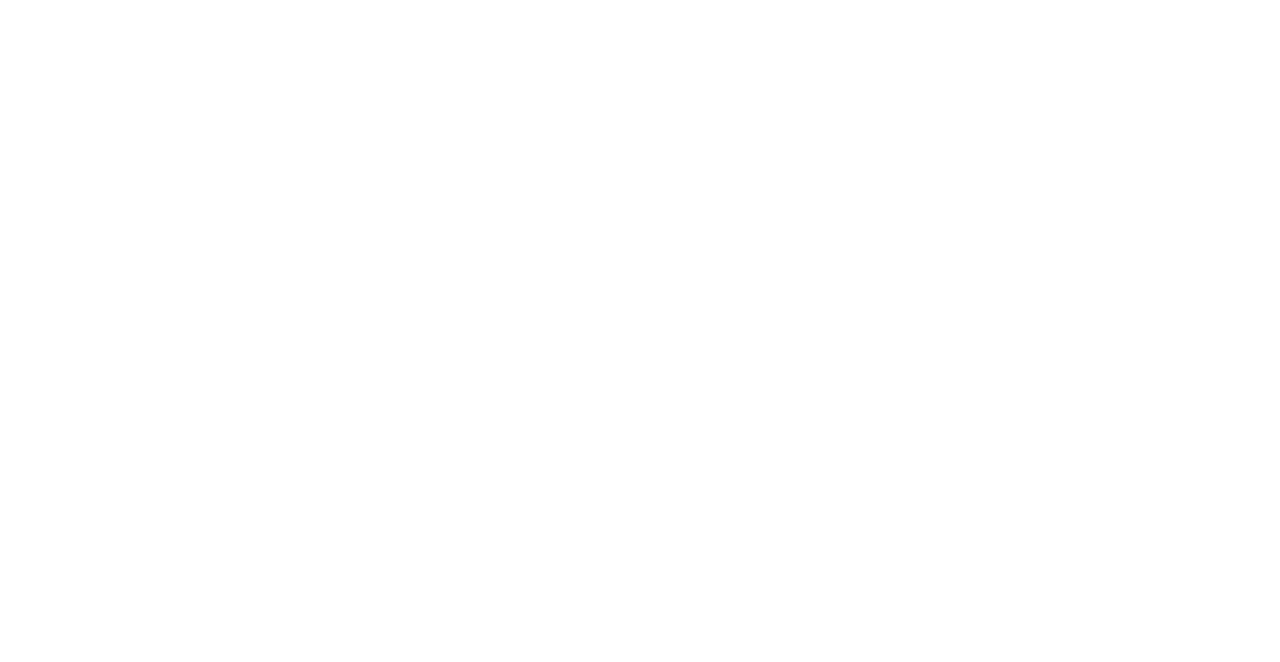
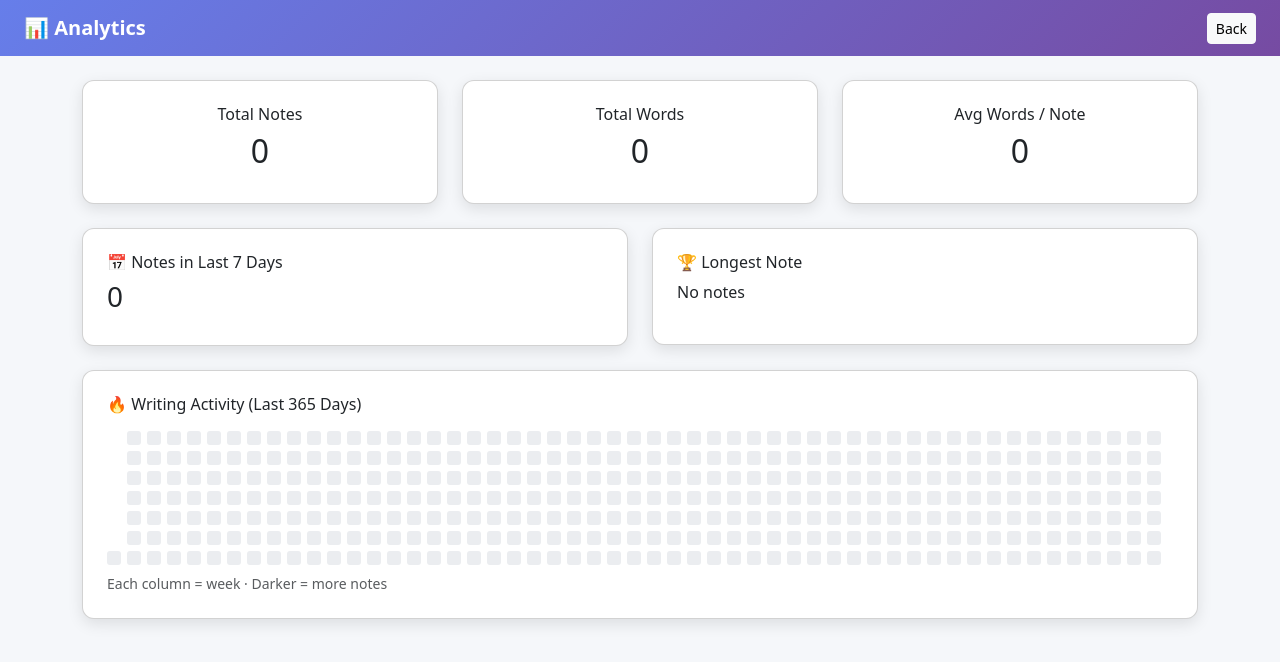
Before and after one commit to MadhavGupta2004/ai-notes, a React (Vite) app: page /analytics in a window 1280 px wide. Before the commit this address had no page. Shown: the top 662 px of the page. Built offline with nearby package versions, Linux system fonts and the light colour scheme.

Commit message:
Updated files

```diff
--- a/src/App.jsx
+++ b/src/App.jsx
@@ -2,6 +2,9 @@ import { BrowserRouter, Routes, Route, Navigate } from "react-router-dom";
 import AuthPage from "./auth/login";
 import Dashboard from "./pages/Dashboard";
 import ProtectedRoute from "./layout/ProtectedRoute";
+import Analytics from "./pages/Analytics";
+
+
 
 function App() {
   const isLoggedIn = localStorage.getItem("isLoggedIn");
@@ -13,6 +16,7 @@ function App() {
           path="/"
           element={<Navigate to={isLoggedIn ? "/dashboard" : "/auth"} />}
         />
+        <Route path="/analytics" element={<Analytics />} />
 
         <Route path="/auth" element={<AuthPage />} />
 
--- /dev/null
+++ b/src/pages/Analytics.jsx
@@ -0,0 +1,215 @@
+import { useEffect, useState } from "react";
+import { useNavigate } from "react-router-dom";
+
+export default function Analytics() {
+  const navigate = useNavigate();
+  const userEmail = localStorage.getItem("userEmail");
+  const notesKey = `notes_${userEmail}`;
+
+  const [notes, setNotes] = useState([]);
+
+  useEffect(() => {
+    const storedNotes = JSON.parse(localStorage.getItem(notesKey)) || [];
+    setNotes(storedNotes);
+  }, [notesKey]);
+
+  // 📊 CALCULATIONS
+  const totalNotes = notes.length;
+
+  const totalWords = notes.reduce(
+    (sum, note) => sum + note.content.split(" ").length,
+    0
+  );
+
+  const avgWords =
+    totalNotes > 0 ? Math.round(totalWords / totalNotes) : 0;
+
+  const longestNote =
+    notes.length > 0
+      ? notes.reduce((max, note) =>
+          note.content.length > max.content.length ? note : max
+        )
+      : null;
+
+  const notesLast7Days = notes.filter(note => {
+    const diff =
+      (new Date() - new Date(note.date)) / (1000 * 60 * 60 * 24);
+    return diff <= 7;
+  }).length;
+  const notesPerDay = {};
+
+notes.forEach(note => {
+  if (!notesPerDay[note.date]) {
+    notesPerDay[note.date] = 0;
+  }
+  notesPerDay[note.date]++;
+});
+const last30Days = Array.from({ length: 30 }).map((_, i) => {
+  const d = new Date();
+  d.setDate(d.getDate() - (29 - i));
+  return d.toISOString().split("T")[0];
+});
+const getHeatColor = (count) => {
+  if (count === 0) return "#ebedf0";
+  if (count === 1) return "#c6e48b";
+  if (count === 2) return "#7bc96f";
+  if (count === 3) return "#239a3b";
+  return "#196127";
+};
+const last365Days = Array.from({ length: 365 }).map((_, i) => {
+  const d = new Date();
+  d.setDate(d.getDate() - (364 - i));
+  return {
+    date: d.toISOString().split("T")[0],
+    day: d.getDay(), // 0 (Sun) → 6 (Sat)
+  };
+});
+const weeks = [];
+let week = Array(7).fill(null);
+
+last365Days.forEach((item, index) => {
+  week[item.day] = item;
+
+  if (item.day === 6 || index === last365Days.length - 1) {
+    weeks.push(week);
+    week = Array(7).fill(null);
+  }
+});
+
+
+
+  return (
+    <>
+      <link
+        href="https://cdn.jsdelivr.net/npm/bootstrap@5.3.0/dist/css/bootstrap.min.css"
+        rel="stylesheet"
+      />
+
+      <style>{`
+        body {
+          background: #f5f7fa;
+        }
+        .card-custom {
+          border-radius: 12px;
+          box-shadow: 0 5px 15px rgba(0,0,0,0.1);
+        }
+        .gradient {
+          background: linear-gradient(135deg, #667eea, #764ba2);
+          color: white;
+        }
+      `}</style>
+
+      {/* Navbar */}
+      <nav className="navbar gradient px-4">
+        <span className="navbar-brand text-white fw-bold">
+          📊 Analytics
+        </span>
+        <button
+          className="btn btn-light btn-sm"
+          onClick={() => navigate("/dashboard")}
+        >
+          Back
+        </button>
+      </nav>
+
+      <div className="container py-4">
+        <div className="row g-4">
+          <div className="col-md-4">
+            <div className="card card-custom p-4 text-center">
+              <h6>Total Notes</h6>
+              <h2>{totalNotes}</h2>
+            </div>
+          </div>
+
+          <div className="col-md-4">
+            <div className="card card-custom p-4 text-center">
+              <h6>Total Words</h6>
+              <h2>{totalWords}</h2>
+            </div>
+          </div>
+
+          <div className="col-md-4">
+            <div className="card card-custom p-4 text-center">
+              <h6>Avg Words / Note</h6>
+              <h2>{avgWords}</h2>
+            </div>
+          </div>
+
+          <div className="col-md-6">
+            <div className="card card-custom p-4">
+              <h6>📅 Notes in Last 7 Days</h6>
+              <h3>{notesLast7Days}</h3>
+            </div>
+          </div>
+
+          <div className="col-md-6">
+            <div className="card card-custom p-4">
+              <h6>🏆 Longest Note</h6>
+              {longestNote ? (
+                <>
+                  <strong>{longestNote.title}</strong>
+                  <p className="text-muted">
+                    {longestNote.content.split(" ").length} words
+                  </p>
+                </>
+              ) : (
+                <p>No notes</p>
+              )}
+            </div>
+          </div>
+        </div>
+
+  {
+    //
+  }
+ <div className="card card-custom p-4 mt-4">
+  <h6 className="mb-3">🔥 Writing Activity (Last 365 Days)</h6>
+
+  <div style={{ display: "flex", gap: "6px", overflowX: "auto" }}>
+    {weeks.map((week, wIndex) => (
+      <div
+        key={wIndex}
+        style={{ display: "flex", flexDirection: "column", gap: "6px" }}
+      >
+        {week.map((day, dIndex) => {
+          if (!day) {
+            return (
+              <div
+                key={dIndex}
+                style={{ width: 14, height: 14 }}
+              />
+            );
+          }
+
+          const count = notesPerDay[day.date] || 0;
+
+          return (
+            <div
+              key={day.date}
+              title={`${day.date}: ${count} note(s)`}
+              style={{
+                width: "14px",
+                height: "14px",
+                backgroundColor: getHeatColor(count),
+                borderRadius: "3px",
+              }}
+            />
+          );
+        })}
+      </div>
+    ))}
+  </div>
+
+  <small className="text-muted mt-2 d-block">
+    Each column = week · Darker = more notes
+  </small>
+</div>
+
+
+
+
+
+      </div>
+    </>
+  );
+}
--- a/src/pages/Dashboard.jsx
+++ b/src/pages/Dashboard.jsx
@@ -18,6 +18,8 @@ export default function Dashboard() {
   const [editingId, setEditingId] = useState(null);
 
   const [isHydrated, setIsHydrated] = useState(false);
+  const [aiLoading, setAiLoading] = useState(false);
+
   useEffect(() => {
     if (!userEmail) return;
 
@@ -61,47 +63,44 @@ useEffect(() => {
   };
 
   const handleSummarize = async (note) => {
+    if (aiLoading) return; // double click protection
+
     try {
+      setAiLoading(true);
+
       const aiSummary = await summarizeWithAI(note.content);
 
-    const updatedNotes = notes.map(n =>
-      n.id === note.id
-        ? { ...n, summary: aiSummary }
-        : n
+      const updatedNotes = notes.map((n) =>
+        n.id === note.id ? { ...n, summary: aiSummary } : n
       );
 
       setNotes(updatedNotes);
-    setSelectedNote(
-      updatedNotes.find(n => n.id === note.id)
-    );
+      setSelectedNote(updatedNotes.find((n) => n.id === note.id));
     } catch (error) {
       console.error(error);
-    alert("AI summarization failed. Check API key or quota.");
+      alert("AI summarization failed. Please try again.");
+    } finally {
+      setAiLoading(false);
     }
   };
-
-
 
   const handleAddNote = () => {
     if (!newNoteTitle || !newNoteContent) return;
 
     if (isEditing) {
-    const updatedNotes = notes.map(note =>
+      const updatedNotes = notes.map((note) =>
         note.id === editingId
           ? {
               ...note,
               title: newNoteTitle,
               content: newNoteContent,
-  summary: 'Click summarize to generate AI summary'
+              summary: "Click summarize to generate AI summary",
             }
-
           : note
       );
 
       setNotes(updatedNotes);
-    setSelectedNote(
-      updatedNotes.find(note => note.id === editingId)
-    );
+      setSelectedNote(updatedNotes.find((note) => note.id === editingId));
       setIsEditing(false);
       setEditingId(null);
     } else {
@@ -109,8 +108,8 @@ const handleAddNote = () => {
         id: Date.now(), // 🔥 IMPORTANT (unique id)
         title: newNoteTitle,
         content: newNoteContent,
-      date: new Date().toISOString().split('T')[0],
-      summary: 'Click summarize to generate AI summary'
+        date: new Date().toISOString().split("T")[0],
+        summary: "Click summarize to generate AI summary",
       };
 
       setNotes([newNote, ...notes]);
@@ -118,33 +117,57 @@ const handleAddNote = () => {
     }
 
     // 🔥 RESET FORM (THIS WAS MISSING)
-  setNewNoteTitle('');
-  setNewNoteContent('');
+    setNewNoteTitle("");
+    setNewNoteContent("");
     setShowNewNote(false);
   };
 
-
   const handleDeleteNote = (id) => {
-    setNotes(notes.filter(note => note.id !== id));
+    setNotes(notes.filter((note) => note.id !== id));
     setSelectedNote(null);
   };
   const summarizeWithAI = async (content) => {
-  const response = await fetch("/.netlify/functions/summarize", {
+    const response = await fetch(
+      "https://router.huggingface.co/hf-inference/models/facebook/bart-large-cnn",
+      {
         method: "POST",
-    headers: { "Content-Type": "application/json" },
-    body: JSON.stringify({ content }),
-  });
+        headers: {
+          Authorization: `Bearer ${import.meta.env.VITE_HF_API_KEY}`,
+          "Content-Type": "application/json",
+        },
+        body: JSON.stringify({ inputs: content }),
+      }
+    );
 
-  const data = await response.json();
+    // 🔥 FIRST read as TEXT (safe)
+    const text = await response.text();
 
-  if (data.error) throw new Error(data.error);
+    // 🔍 Debug (optional but useful)
+    console.log("HF raw response:", text);
+
+    if (!text) {
+      throw new Error("Empty response from AI");
+    }
+
+    let data;
+    try {
+      data = JSON.parse(text);
+    } catch {
+      throw new Error("Invalid JSON from AI");
+    }
+
+    // HF error format
+    if (data.error) {
+      throw new Error(data.error);
+    }
+
+    // Expected HF success format
+    if (!Array.isArray(data) || !data[0]?.summary_text) {
+      throw new Error("Unexpected AI response format");
+    }
 
     return data[0].summary_text;
   };
-
-
-
-
 
   return (
     <>
@@ -249,7 +272,6 @@ const summarizeWithAI = async (content) => {
           margin-bottom: 20px;
         }
       `}</style>
-
       <div className="dashboard-container">
         {/* Navbar */}
         <nav className="navbar navbar-custom navbar-dark">
@@ -261,6 +283,12 @@ const summarizeWithAI = async (content) => {
             <button onClick={handleLogout} className="btn btn-light btn-sm">
               <i className="fas fa-sign-out-alt me-2"></i>
               Logout
+            </button>
+            <button
+  className="btn btn-light btn-sm me-2"
+  onClick={() => navigate("/analytics")}
+>
+  Analytics
 </button>
           </div>
         </nav>
@@ -284,10 +312,12 @@ const summarizeWithAI = async (content) => {
 
               <h6 className="text-muted mb-3">Recent Notes</h6>
 
-              {notes.map(note => (
+              {notes.map((note) => (
                 <div
                   key={note.id}
-                  className={`note-card ${selectedNote?.id === note.id ? 'active' : ''}`}
+                  className={`note-card ${
+                    selectedNote?.id === note.id ? "active" : ""
+                  }`}
                   onClick={() => setSelectedNote(note)}
                 >
                   <h6 className="mb-2">{note.title}</h6>
@@ -333,7 +363,10 @@ const summarizeWithAI = async (content) => {
                     ></textarea>
                   </div>
                   <div className="d-flex gap-2">
-                    <button onClick={handleAddNote} className="btn btn-gradient">
+                    <button
+                      onClick={handleAddNote}
+                      className="btn btn-gradient"
+                    >
                       <i className="fas fa-save me-2"></i>
                       Save Note
                     </button>
@@ -372,10 +405,24 @@ const summarizeWithAI = async (content) => {
                       <button
                         onClick={() => handleSummarize(selectedNote)}
                         className="btn btn-gradient"
+                        disabled={aiLoading}
                       >
+                        {aiLoading ? (
+                          <>
+                            <span
+                              className="spinner-border spinner-border-sm me-2"
+                              role="status"
+                            ></span>
+                            Summarizing...
+                          </>
+                        ) : (
+                          <>
                             <i className="fas fa-magic me-2"></i>
                             Summarize
+                          </>
+                        )}
                       </button>
+
                       <button
                         onClick={() => handleDeleteNote(selectedNote.id)}
                         className="btn btn-outline-danger"
@@ -387,7 +434,7 @@ const summarizeWithAI = async (content) => {
 
                   <div className="mb-4">
                     <h5 className="mb-3">Content</h5>
-                    <p className="text-muted" style={{lineHeight: '1.8'}}>
+                    <p className="text-muted" style={{ lineHeight: "1.8" }}>
                       {selectedNote.content}
                     </p>
                   </div>
```
Lines whose indentation alone changed are shown as unchanged.
